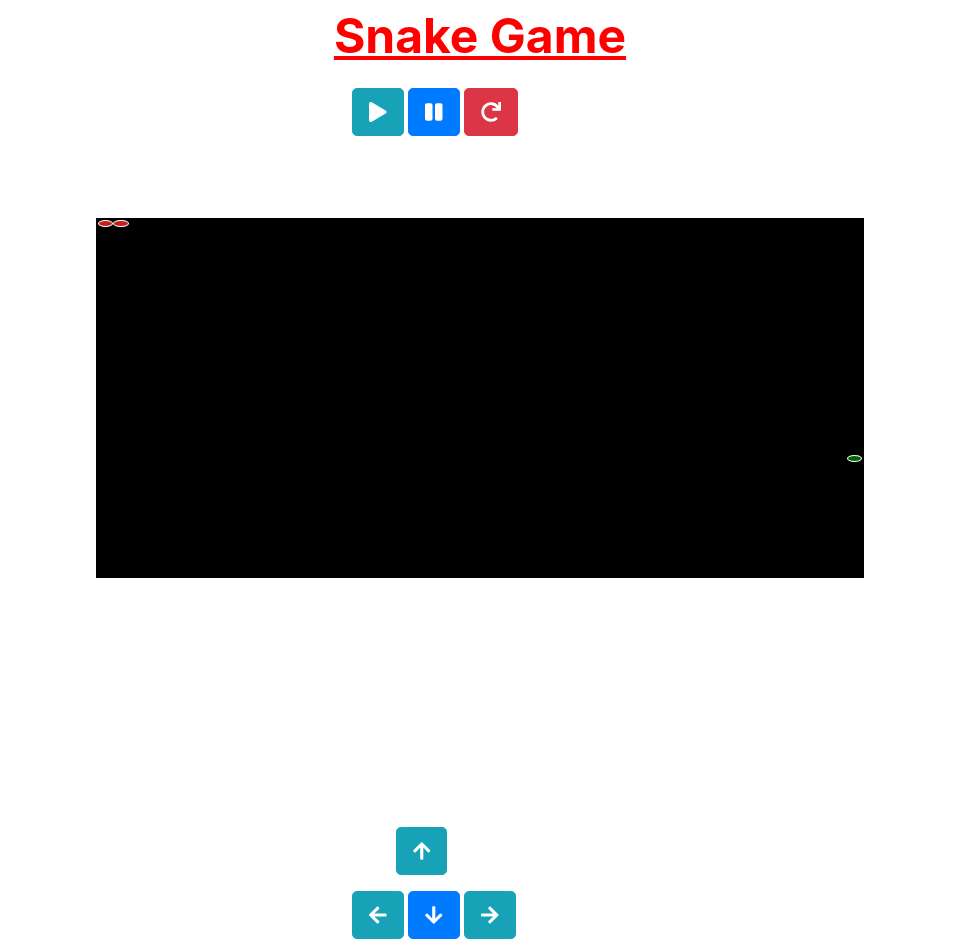
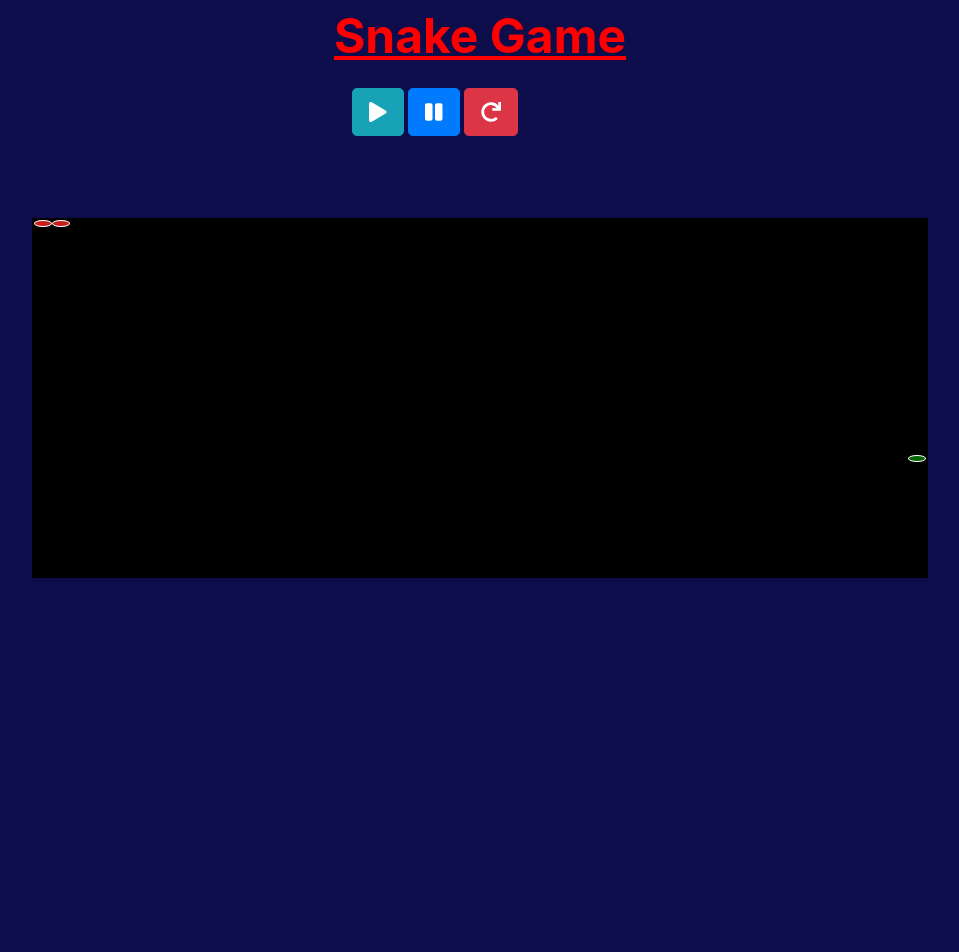
Before and after one commit to rishabkhanna27/SnakeGame, a React (Create React App) app: page / in a window 1280 px wide. Shown: the top 952 px of the page, without its empty margins (160-1119 px from the left). Built offline with nearby package versions, Linux system fonts and the light colour scheme.

Commit message:
On Screen Controller added

```diff
--- a/src/index.css
+++ b/src/index.css
@@ -1,3 +1,6 @@
+body{
+  background-color: rgb(13, 13, 75);
+}
 .main{
   margin: 0;
   padding-left: 40%;
@@ -5,10 +8,10 @@
 }
 .area{
   position: absolute;
-  margin-right: 20%;
-  margin-left: 20%;
+  margin-right: 15%;
+  margin-left: 15%;
   margin-top: 17%;
-  width: 60%;
+  width: 70%;
   height: 45%;
   background-color: #000;
   border: 2px solid #000;
@@ -48,5 +51,5 @@
   margin-left: 5.7%;
 }
 .controller{
-  margin-top: 90%;
+  margin-top: 150%;
 }
```
